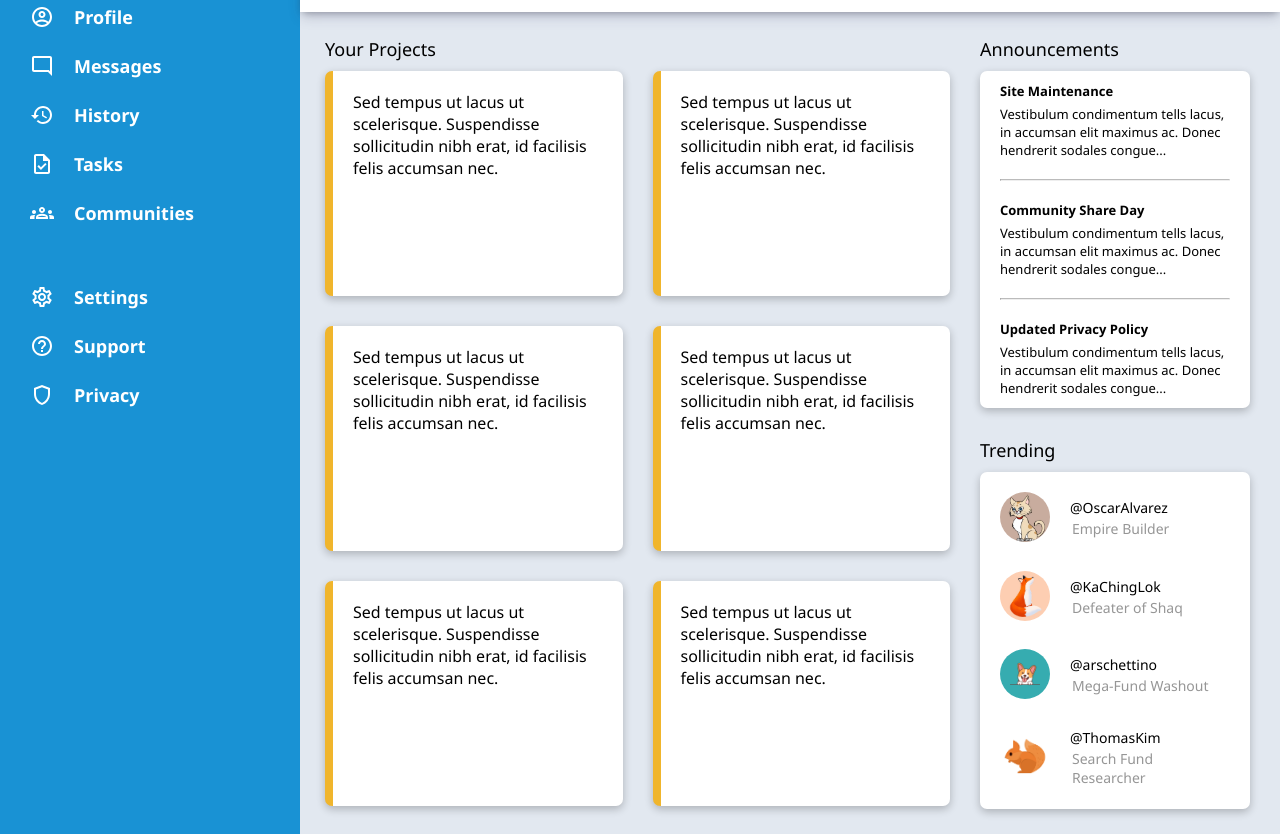
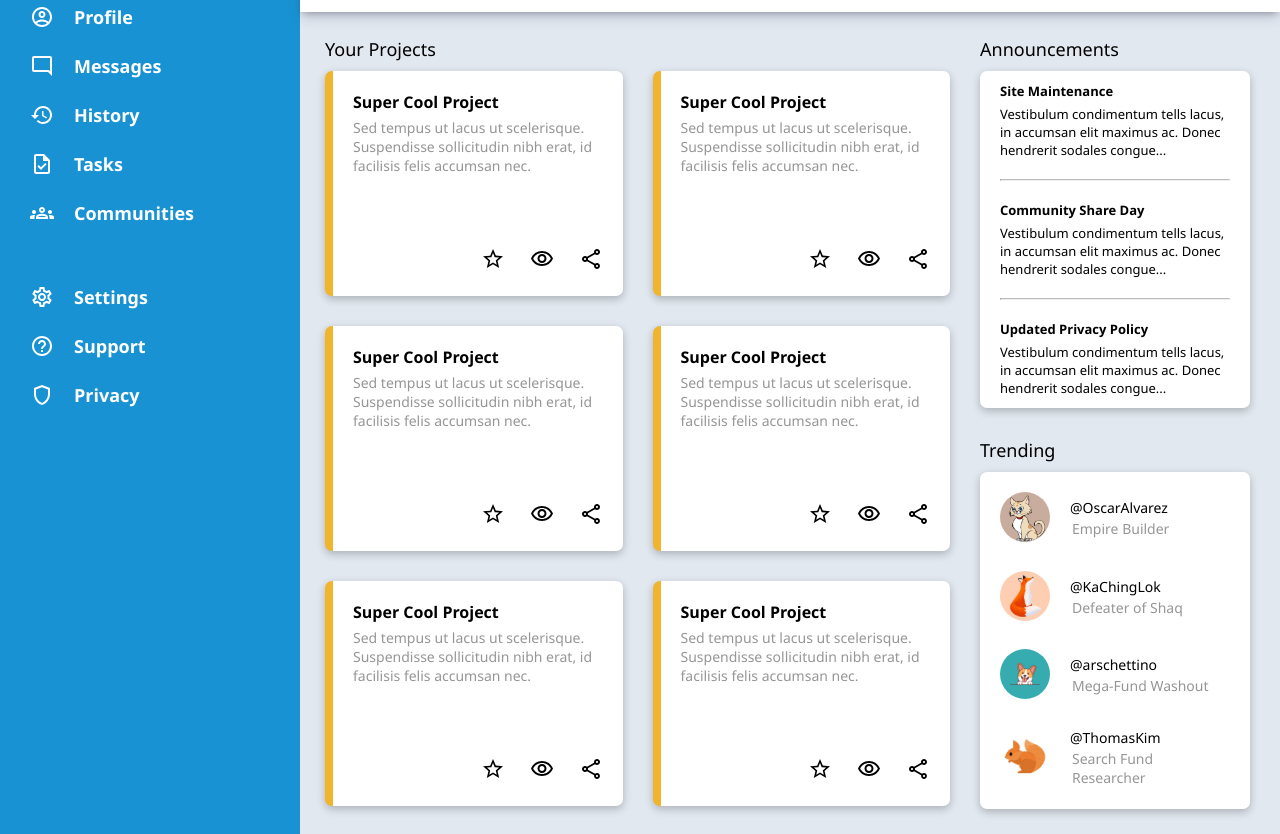
Before and after one commit to Arschettino/dashboard, a plain HTML site: page index.html in a window 1280 px wide. Shown: the part 163-997 px from the top of the page. Drawn offline with Linux system fonts and the light colour scheme.

Commit message:
Fix main-content styling and card buttons

```diff
--- a/css/style.css
+++ b/css/style.css
@@ -204,7 +204,27 @@ button.new {
 }
 .main-left [class$="-card"] {
     border-left: 8px solid rgb(240, 181, 44);
+    display: flex;
+    flex-direction: column;
+
 }
+
+.content {
+    flex: 1;
+}
+
+.content p {
+    padding-top: 5px;
+    color: rgb(150,150,150);
+    font-size: 14px;
+}
+
+.controls {
+    display: flex;
+    justify-content: flex-end;
+    gap: 25px;
+}
+
 .main-right [class$="-card"] {
     height: 337px;
 }
--- a/index.html
+++ b/index.html
@@ -82,36 +82,97 @@
 
             <div class="main">
                 <div class="main-left">
-                    <div class="project-1-card">
+                    <div class="project-card">
+                        <div class="content">
+                            <strong>Super Cool Project</strong>
+                            <p>
                                 Sed tempus ut lacus ut scelerisque.
                                 Suspendisse sollicitudin nibh erat, id
                                 facilisis felis accumsan nec.
+                            </p>
                         </div>
-                    <div class="project-2-card">
+                        <div class="controls">
+                            <div><img src="images/favorite.svg" alt="favorite button"></div>
+                            <div><img src="images/view.svg" alt="view button"></div>
+                            <div><img src="images/share.svg" alt="share button"></div>
+                        </div>
+                    </div>
+                    <div class="project-card">
+                        <div class="content">
+                            <strong>Super Cool Project</strong>
+                            <p>
                                 Sed tempus ut lacus ut scelerisque.
                                 Suspendisse sollicitudin nibh erat, id
                                 facilisis felis accumsan nec.
+                            </p>
                         </div>
-                    <div class="project-3-card">
+                        <div class="controls">
+                            <div><img src="images/favorite.svg" alt="favorite button"></div>
+                            <div><img src="images/view.svg" alt="view button"></div>
+                            <div><img src="images/share.svg" alt="share button"></div>
+                        </div>
+                    </div>
+                    <div class="project-card">
+                        <div class="content">
+                            <strong>Super Cool Project</strong>
+                            <p>
                                 Sed tempus ut lacus ut scelerisque.
                                 Suspendisse sollicitudin nibh erat, id
                                 facilisis felis accumsan nec.
+                            </p>
                         </div>
-                    <div class="project-4-card">
+                        <div class="controls">
+                            <div><img src="images/favorite.svg" alt="favorite button"></div>
+                            <div><img src="images/view.svg" alt="view button"></div>
+                            <div><img src="images/share.svg" alt="share button"></div>
+                        </div>
+                    </div>
+                    <div class="project-card">
+                        <div class="content">
+                            <strong>Super Cool Project</strong>
+                            <p>
                                 Sed tempus ut lacus ut scelerisque.
                                 Suspendisse sollicitudin nibh erat, id
                                 facilisis felis accumsan nec.
+                            </p>
                         </div>
-                    <div class="project-5-card">
+                        <div class="controls">
+                            <div><img src="images/favorite.svg" alt="favorite button"></div>
+                            <div><img src="images/view.svg" alt="view button"></div>
+                            <div><img src="images/share.svg" alt="share button"></div>
+                        </div>
+                    </div>
+                    <div class="project-card">
+                        <div class="content">
+                            <strong>Super Cool Project</strong>
+                            <p>
                                 Sed tempus ut lacus ut scelerisque.
                                 Suspendisse sollicitudin nibh erat, id
                                 facilisis felis accumsan nec.
+                            </p>
                         </div>
-                    <div class="project-6-card">
+                        <div class="controls">
+                            <div><img src="images/favorite.svg" alt="favorite button"></div>
+                            <div><img src="images/view.svg" alt="view button"></div>
+                            <div><img src="images/share.svg" alt="share button"></div>
+                        </div>
+                    </div>
+                    <div class="project-card">
+                        <div class="content">
+                            <strong>Super Cool Project</strong>
+                            <p>
                                 Sed tempus ut lacus ut scelerisque.
                                 Suspendisse sollicitudin nibh erat, id
                                 facilisis felis accumsan nec.
+                            </p>
                         </div>
+                        <div class="controls">
+                            <div><img src="images/favorite.svg" alt="favorite button"></div>
+                            <div><img src="images/view.svg" alt="view button"></div>
+                            <div><img src="images/share.svg" alt="share button"></div>
+                        </div>
+                    </div>
+
                 </div>
                 <div class="main-right">
                     <div class="top">
```
Lines whose indentation alone changed are shown as unchanged.
